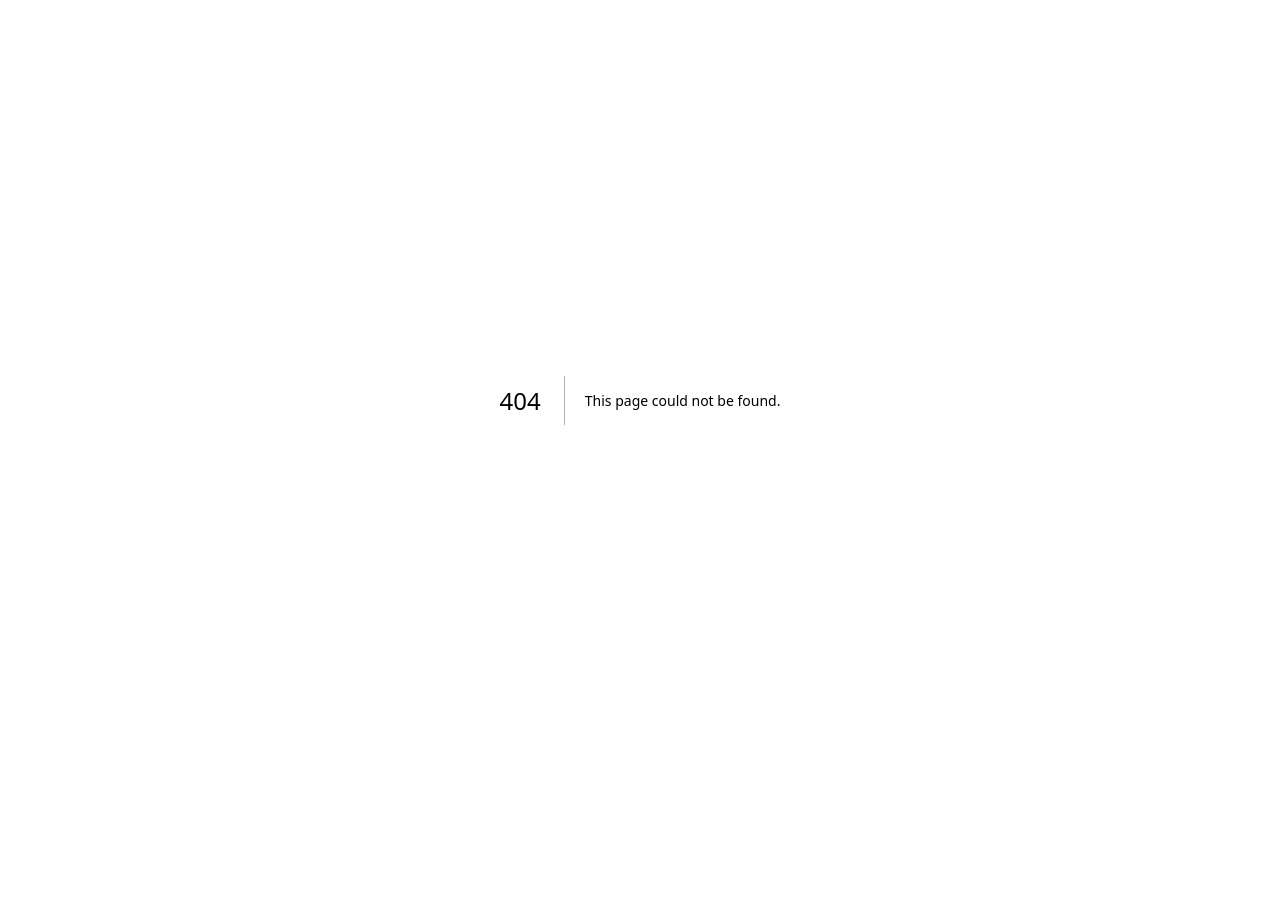
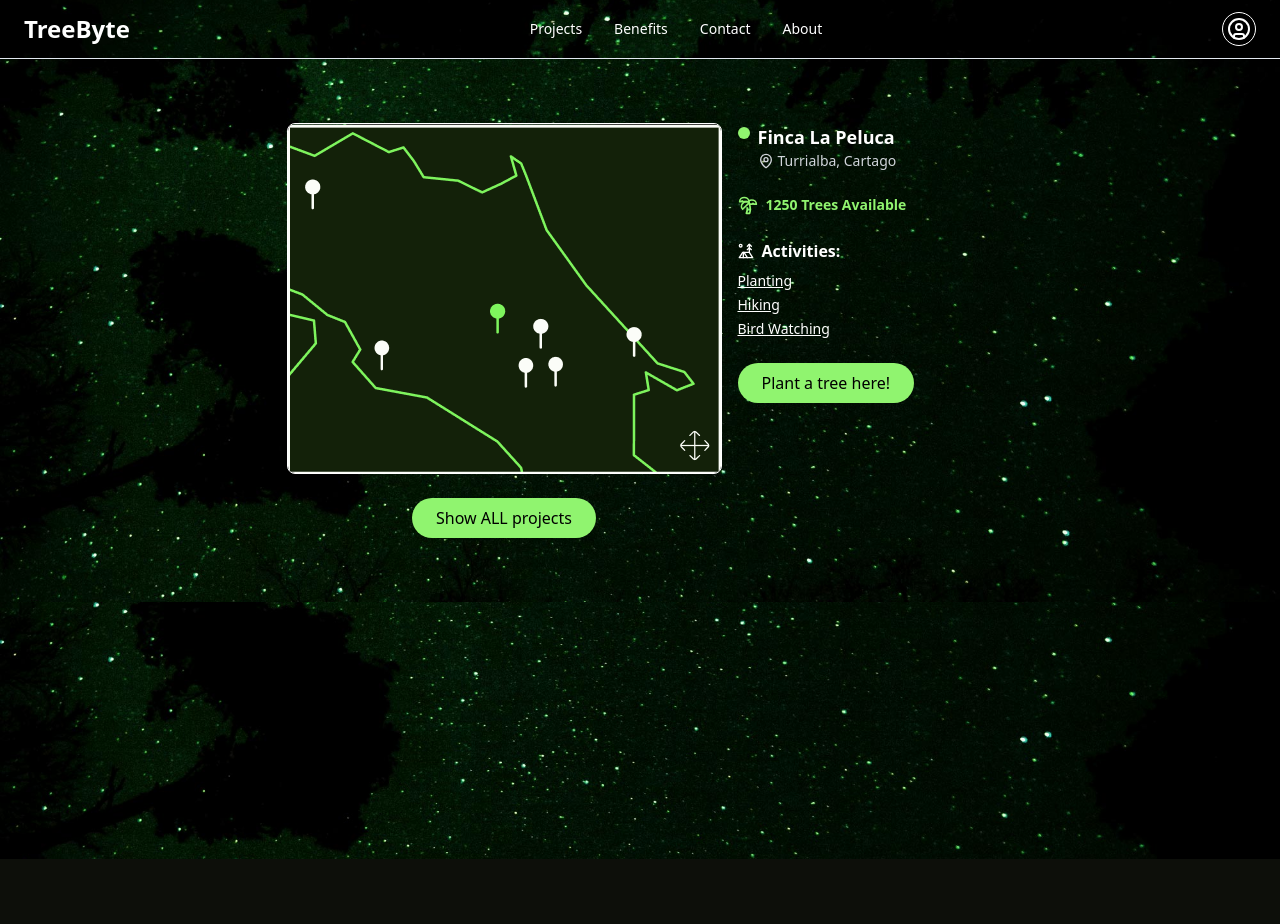
Before and after one commit to Tree-Byte-org/Tree-Byte-Frontend, a Next.js app: page /featured-projects in a window 1280 px wide. Before the commit this address had no page. Shown: the top 924 px of the page. Before the commit the page ends 800 px from the top, so only its background shows below. Built offline with nearby package versions, Linux system fonts and the light colour scheme; what @creit.tech/stellar-wallets-kit would draw is missing.

Commit message:
feat: add layout and page components for featured projects section

```diff
--- /dev/null
+++ b/app/featured-projects/layout.tsx
@@ -0,0 +1,13 @@
+import FooterFeatured from "@/components/featured-projects/featured-footer";
+import HeaderFeatured from "@/components/featured-projects/featured-header";
+import { ReactNode } from "react";
+
+export default function DashboardLayout({ children }: { children: ReactNode }) {
+  return (
+    <div className="min-h-screen overflow-x-hidden bg-[url('/map/background.jpg')] bg-cover bg-center text-gray-900">
+      <HeaderFeatured />
+      <main className="min-h-screen">{children}</main>
+      <FooterFeatured />
+    </div>
+  );
+}
--- /dev/null
+++ b/app/featured-projects/page.tsx
@@ -0,0 +1,5 @@
+import ProjectMapSection from "@/components/map/map-component";
+
+export default function Page() {
+  return <ProjectMapSection />;
+}
```
